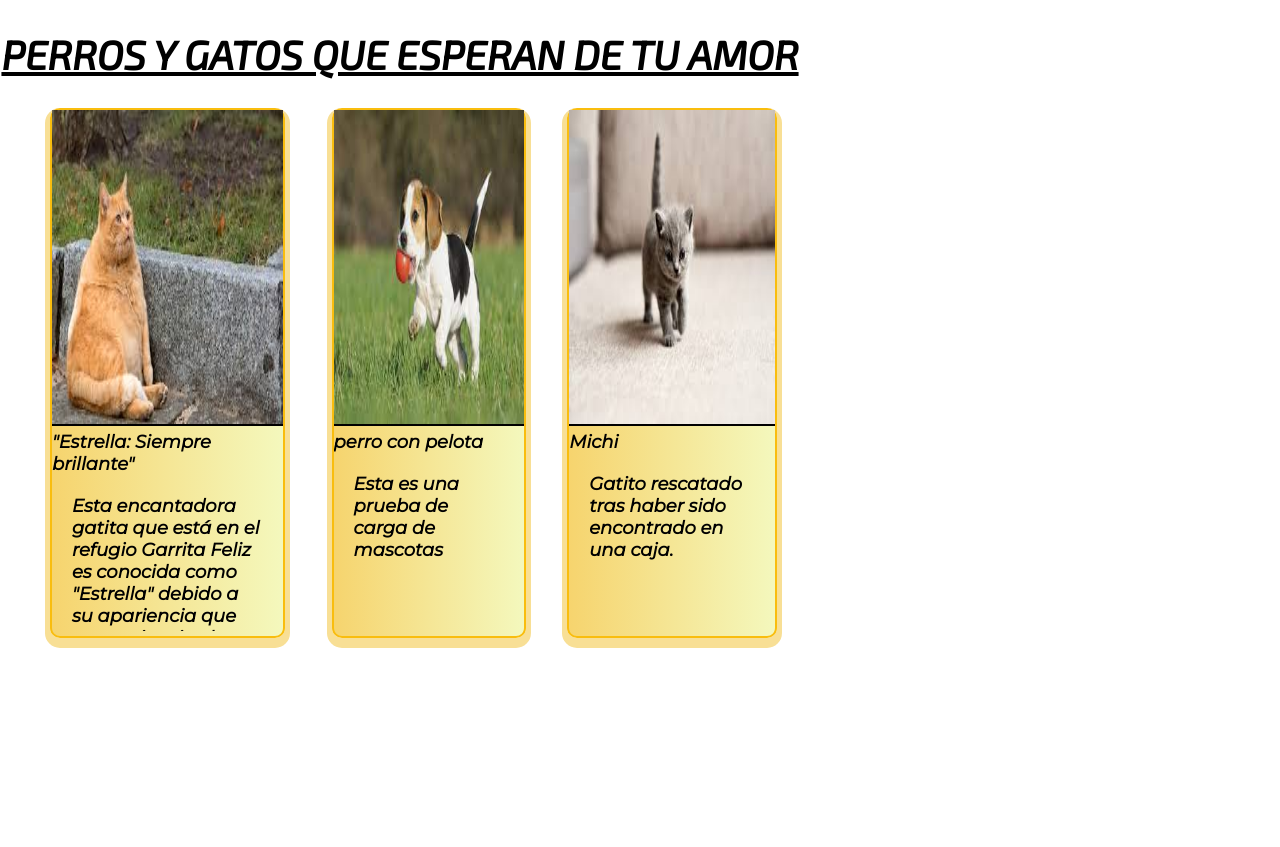
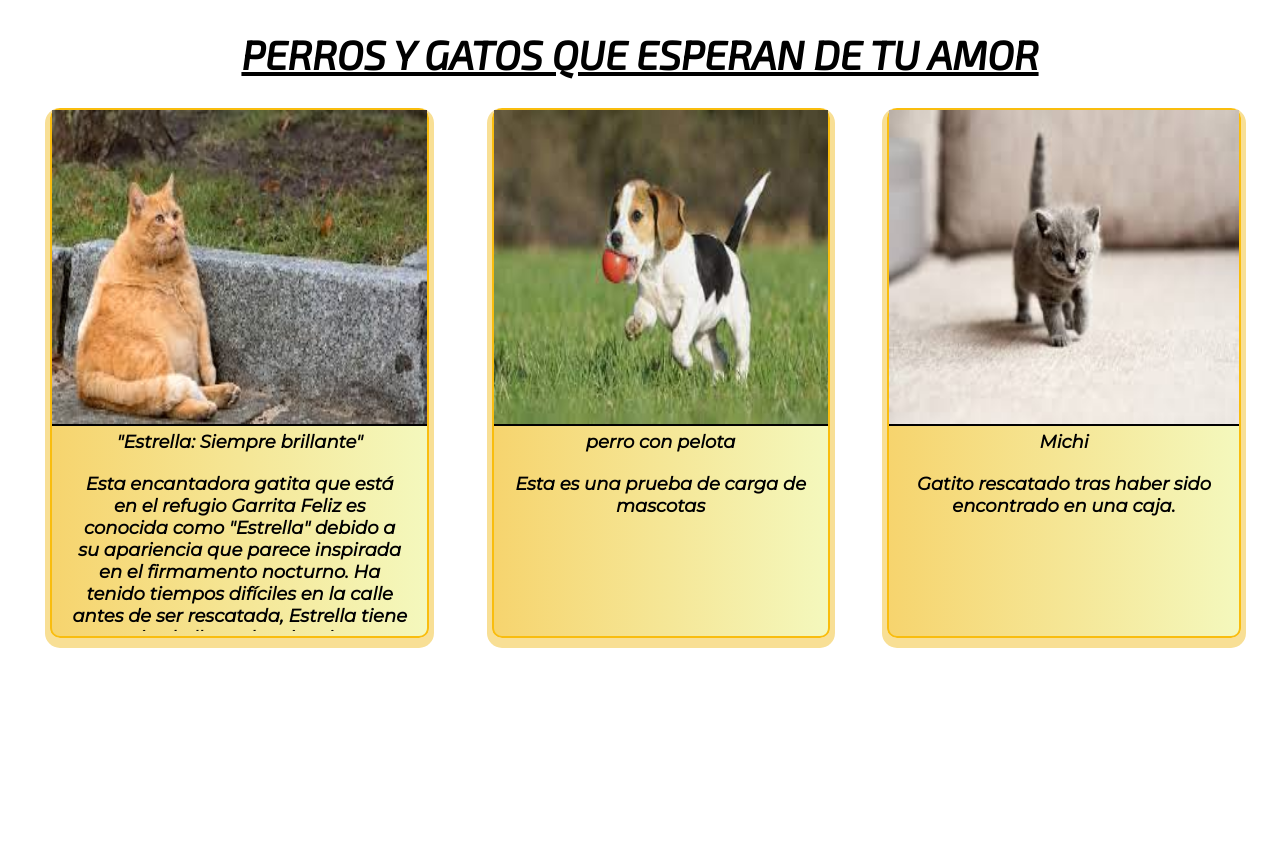
Before and after one commit to GabrielDiaz303/Web-Django, a Django app: page /perrosygatos in a window 1280 px wide. Shown: the part 132-979 px from the top of the page. Run offline with Django 5.2, Linux system fonts and the light colour scheme; data comes from the database, SQL or seed files in the repository; some libraries are stand-ins or nearby versions.

Commit message:
Correcciones en CSS

```diff
--- a/core/static/core/style/style.css
+++ b/core/static/core/style/style.css
@@ -134,7 +134,6 @@ main{
     flex-direction: column;
     justify-content: center;
     align-items: center;
-    max-width: 800px;
 }
 h3{
     margin-left: 70px;
@@ -192,6 +191,7 @@ h2 {
     font-size: 40px;
     text-decoration: underline;
     margin: 30px 0;
+    text-align: center;
 
 }
 
@@ -259,6 +259,7 @@ h2 {
     grid-template-columns: auto auto auto;
     grid-template-rows: 530px 530px;
     justify-content: center;
+    text-align: center;
     margin-left: 50px;
     gap: 60px 20px;
 }
@@ -272,8 +273,8 @@ h2 {
     font-size: large;
     font-weight: bold;
     background-image: linear-gradient(90deg, #f6d46e, #f4f8bd);
-
-
+    text-align: center;
+    justify-content: center;
 }
 
 img {
```
Also changed, not shown: core/templates/core/index.html (+4 -3 lines).
